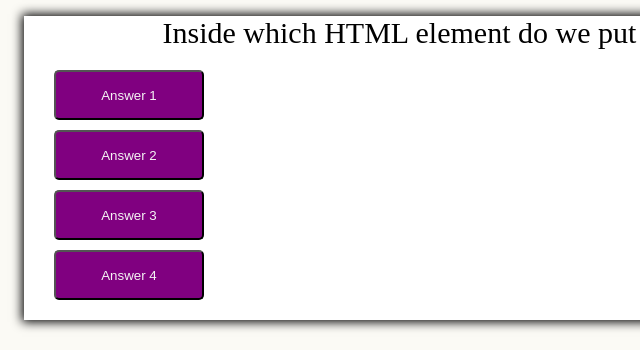
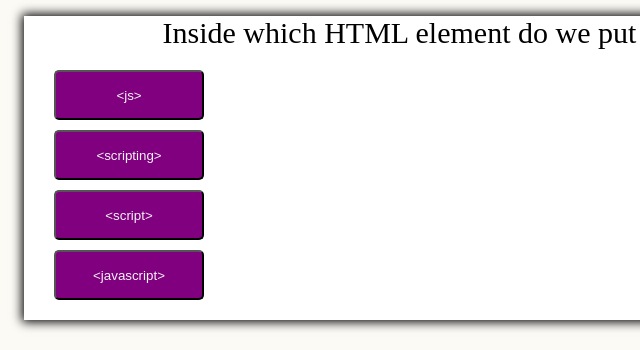
Before and after one commit to JustinMonty20/Javascript-Code-Quiz, a plain HTML site: page index.html in a window 1280 px wide. Both pictures are taken after a click on the button "Start". Shown: the part 298-648 px from the top of the page, 216-856 px from the left. Drawn offline with Linux system fonts and the light colour scheme.

Commit message:
buttons are populated through the DOM

```diff
--- a/assets/script.js
+++ b/assets/script.js
@@ -7,7 +7,10 @@ var answerButtonsEl = document.getElementById("answer-buttons")
 var timer = document.getElementById("timer");
 var score = document.getElementById("score");
 
-// undefined
+// event listener section
+startButton.addEventListener("click", startGame);
+
+// undefined variables for later use.
 var shuffledQuestions, currentQuestionIndex
 
 // function that will run when I begin the game by clicking on the start button.
@@ -43,17 +46,18 @@ function setNextQuestion() {
 // function to get the next question from the question array
 function getNextQuestion(question) {
     questionEl.innerText = question.question
+    question.answers.forEach(answer => {
+        var button = document.createElement("button")
+        button.innerText = answer.text
+        button.classList.add("btn")
+        answerButtonsEl.appendChild(button);
+
+    });
 
 }
 
-
-
-
-// event listener section
-startButton.addEventListener("click", startGame);
-
-
-const questions = [
+// array of objects filled with questions and answers.
+var questions = [
     {
         question: "Inside which HTML element do we put JS?",
         answers: [
@@ -66,7 +70,7 @@ const questions = [
     {
         question: "Which of the following types of variables is visible everywhere in your JavaScript Code?",
         answer: [
-            {text:"global variable", correct: true},
+            {text:"global variable", correct:true},
             {text:"local variable", correct:false},
             {text: "regional variable",correct:false},
             {text:"national variable", correct:false}
--- a/index.html
+++ b/index.html
@@ -23,12 +23,7 @@
 
      <div id="question-container" class = "hide">
          <div id="question">Question</div>
-         <div id="answer-buttons" class = "button-grid">
-             <button class="btn">Answer 1</button>
-             <button class="btn">Answer 2</button>
-             <button class="btn">Answer 3</button>
-             <button class="btn">Answer 4</button>
-         </div>
+         <div id="answer-buttons" class = "button-grid"></div>
      </div>
 
      <div class="control">
```
